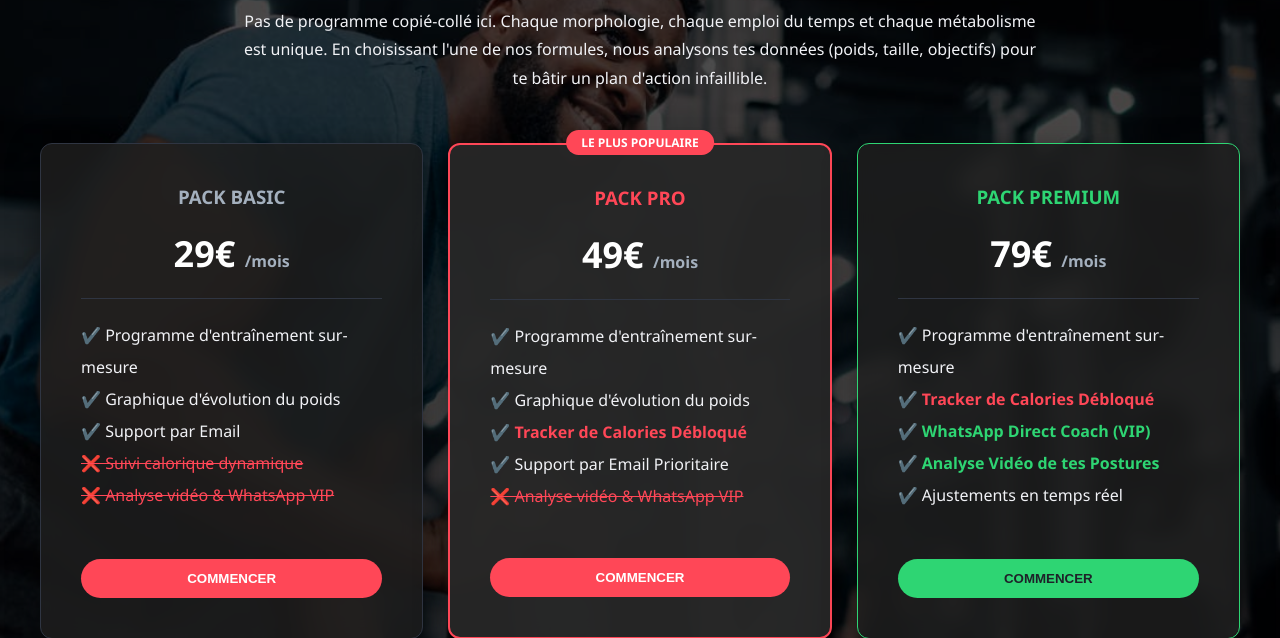
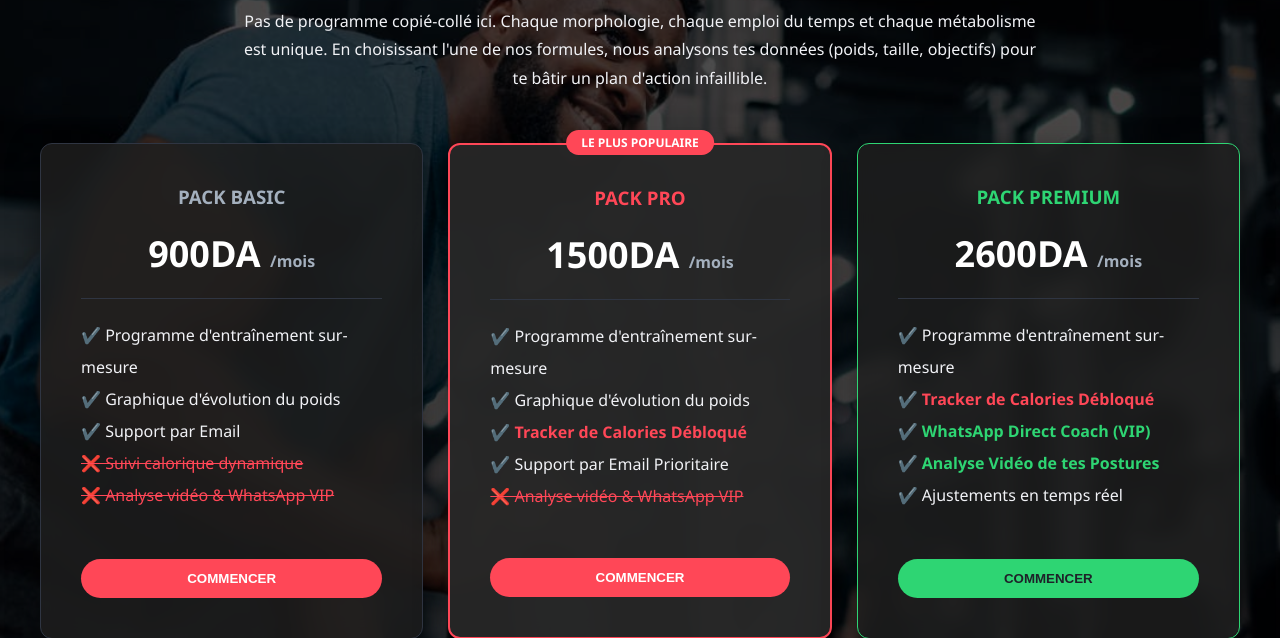
Before and after one commit to samyoudachene/TiziFit, a Flask app: page /coaching in a window 1280 px wide. Shown: the part 837-1475 px from the top of the page. Run offline with Flask 3, Linux system fonts and the light colour scheme.

Commit message:
coaching.html

```diff
--- a/templates/coaching.html
+++ b/templates/coaching.html
@@ -33,7 +33,7 @@
     <div class="form-box" style="margin: 0; text-align: center; display: flex; flex-direction: column; justify-content: space-between;">
         <div>
             <h3 style="color: #a4b0be; text-transform: uppercase; margin-top: 0;">{{ t['pack_basic'] }}</h3>
-            <div style="font-size: 36px; font-weight: bold; margin: 20px 0; color: #ffffff;">29€ <span style="font-size: 16px; color: #a4b0be;">{{ t['pack_month'] }}</span></div>
+            <div style="font-size: 36px; font-weight: bold; margin: 20px 0; color: #ffffff;">900DA <span style="font-size: 16px; color: #a4b0be;">{{ t['pack_month'] }}</span></div>
             <hr style="border: 0; height: 1px; background: #2f3542; margin-bottom: 20px;">
             <ul style="list-style: none; padding: 0; text-align: left; color: #f1f2f6; line-height: 2;">
                 <li>✔️ {{ t['pack_f1'] }}</li>
@@ -53,7 +53,7 @@
         <div style="position: absolute; top: -15px; left: 50%; transform: translateX(-50%); background: #ff4757; padding: 4px 15px; border-radius: 20px; font-size: 12px; font-weight: bold; text-transform: uppercase;">{{ t['pack_popular'] }}</div>
         <div>
             <h3 style="color: #ff4757; text-transform: uppercase; margin-top: 0;">{{ t['pack_pro'] }}</h3>
-            <div style="font-size: 36px; font-weight: bold; margin: 20px 0; color: #ffffff;">49€ <span style="font-size: 16px; color: #a4b0be;">{{ t['pack_month'] }}</span></div>
+            <div style="font-size: 36px; font-weight: bold; margin: 20px 0; color: #ffffff;">1500DA <span style="font-size: 16px; color: #a4b0be;">{{ t['pack_month'] }}</span></div>
             <hr style="border: 0; height: 1px; background: #2f3542; margin-bottom: 20px;">
             <ul style="list-style: none; padding: 0; text-align: left; color: #f1f2f6; line-height: 2;">
                 <li>✔️ {{ t['pack_f1'] }}</li>
@@ -72,7 +72,7 @@
     <div class="form-box" style="margin: 0; text-align: center; display: flex; flex-direction: column; justify-content: space-between; border: 1px solid #2ed573;">
         <div>
             <h3 style="color: #2ed573; text-transform: uppercase; margin-top: 0;">{{ t['pack_prem'] }}</h3>
-            <div style="font-size: 36px; font-weight: bold; margin: 20px 0; color: #ffffff;">79€ <span style="font-size: 16px; color: #a4b0be;">{{ t['pack_month'] }}</span></div>
+            <div style="font-size: 36px; font-weight: bold; margin: 20px 0; color: #ffffff;">2600DA <span style="font-size: 16px; color: #a4b0be;">{{ t['pack_month'] }}</span></div>
             <hr style="border: 0; height: 1px; background: #2f3542; margin-bottom: 20px;">
             <ul style="list-style: none; padding: 0; text-align: left; color: #f1f2f6; line-height: 2;">
                 <li>✔️ {{ t['pack_f1'] }}</li>
```
